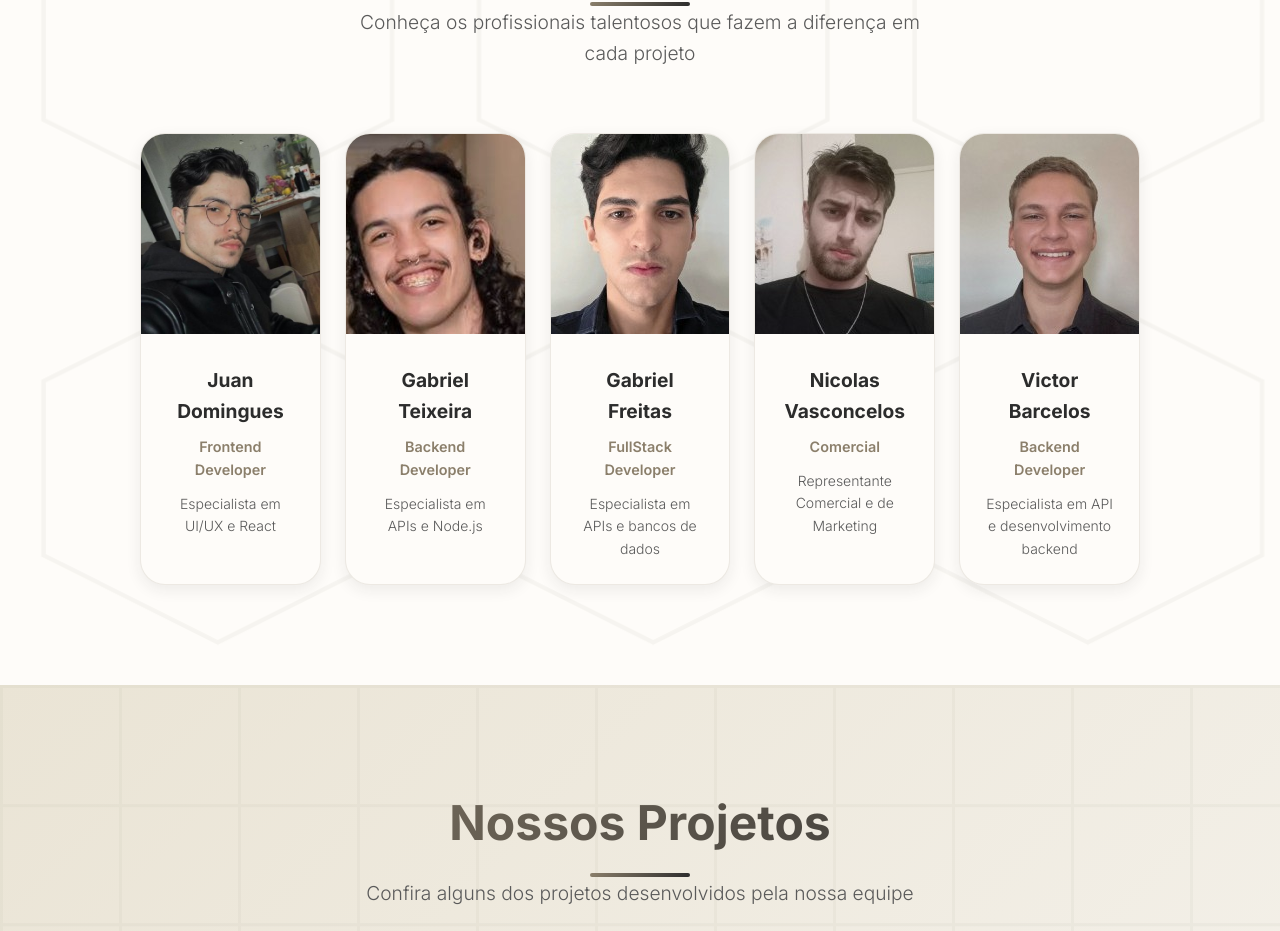
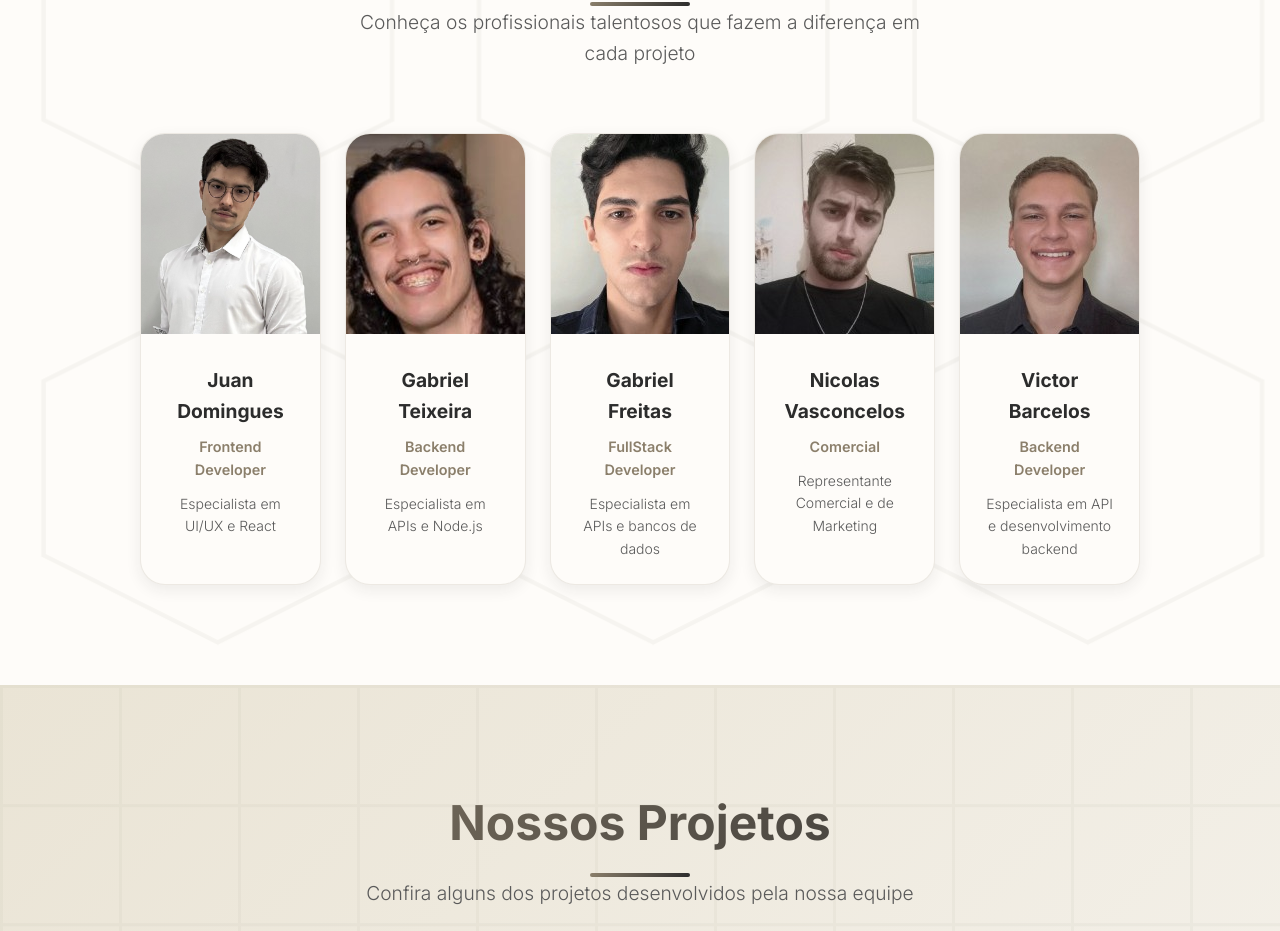
Before and after one commit to Juan-Domingues/EXD-Portfolio, a React (Create React App) app: page / in a window 1280 px wide. Shown: the part 1976-2907 px from the top of the page. Built offline with nearby package versions, Linux system fonts and the light colour scheme.

Commit message:
Implement code changes to enhance functionality and improve performance

```diff
--- a/src/components/Team/Team.js
+++ b/src/components/Team/Team.js
@@ -7,7 +7,7 @@ const Team = () => {
     {
       name: "Juan Domingues",
       role: "Frontend Developer",
-      image: "/Imagens/eu.jpg",
+      image: "/Imagens/eu.jpeg",
       github: "https://github.com/Juan-Domingues",
       linkedin: "https://www.linkedin.com/in/juan-pablo-araujo-domingues-43b63722a/",
       description: "Especialista em UI/UX e React"
```
Also changed, not shown: public/Imagens/eu.jpeg (added), public/Imagens/eu.jpg (deleted).
